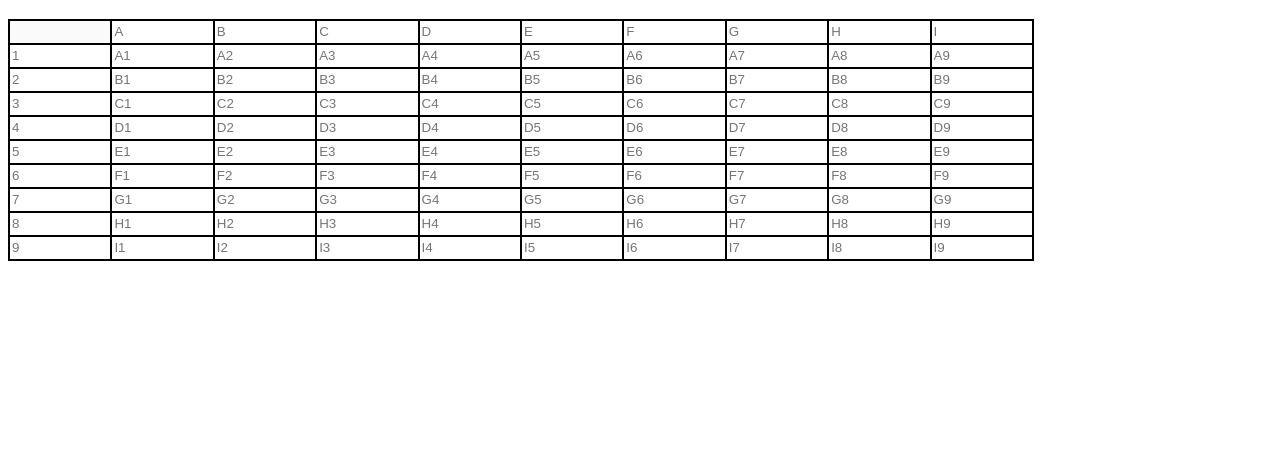
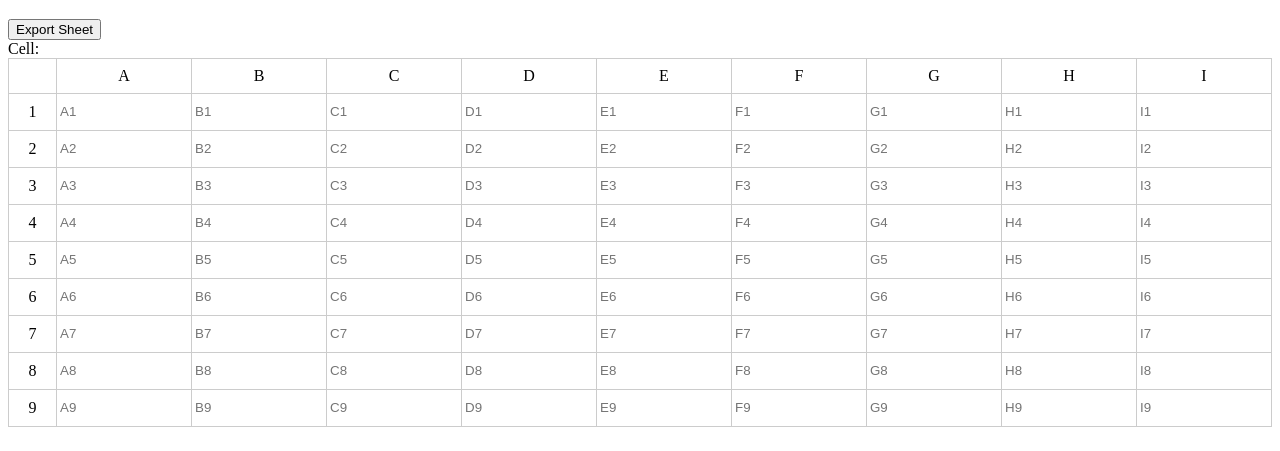
Before and after one commit to SwimmingRiver/goorm_spread_sheet, a plain HTML site: page index.html in a window 1280 px wide. Shown: the part 61-512 px from the top of the page. Drawn offline with Linux system fonts and the light colour scheme.

Commit message:
table 태그로 수정

```diff
--- a/index.html
+++ b/index.html
@@ -9,8 +9,9 @@
 </head>
 <body>
     <h1>Spread sheet</h1>
-    <div id="nav"></div>
-    <div id="table"></div>
+    <button id="button_excel" onclick="SaveExcel()">Export Sheet</button>
+    <div id="nav">Cell:</div>
+    <div id='spreadSheet''></div>
     <script src="./script.js"></script>
 </body>
 </html>
--- a/script.js
+++ b/script.js
@@ -1,50 +1,48 @@
-let table = document.querySelector('#table');
-const column = ['R','A','B','C','D','E','F','G','H','I'];
-const row = ['O',1,2,3,4,5,6,7,8,9];
-let tableValue ;
+const columns = ['A', 'B', 'C', 'D', 'E', 'F', 'G', 'H', 'I'];
+const rows = [1, 2, 3, 4, 5, 6, 7, 8, 9];
+
+let table = '<table class="spreadsheet-table">';
+
+table += '<tr><td></td>';
+for (let i = 0; i < columns.length; i++) {
+    table += `<td id='column${columns[i]}'>${columns[i]}</td>`;
+}
+table += '</tr>';
+
+for (let i = 0; i < rows.length; i++) {
+    table += '<tr>';
+    table += `<td id='row${rows[i]}'>${rows[i]}</td>`;
+    for (let j = 0; j < columns.length; j++) {
+        const cellId = `${columns[j]}${rows[i]}`;
+        table += `<td><input id="${cellId}" type="text" placeholder="${cellId}"></td>`;
+    }
+    table += '</tr>';
+}
+
+table += '</table>';
+
+document.querySelector('#spreadSheet').innerHTML = table;
+
+const spreadSheetElement = document.querySelector('#spreadSheet');
 
 
-    for(let i=0;i<row.length;i++){
-        for(let j=0;j<column.length;j++){
-            const TableElement = document.createElement('input');
+const inputElements = spreadSheetElement.querySelectorAll('input[type="text"]');
+inputElements.forEach((inputElement) => {
+    inputElement.addEventListener('focus', HighlightHandler);
+});
 
-            TableElement.id = `${column[i]}${row[j]}`;
-            TableElement.className = 'tableElement';
-            TableElement.placeholder=`${TableElement.id}`;
+function HighlightHandler(e) {
+    const cellId = e.target.id;
+    const focusColumn = cellId.charAt(0);
+    const focusRow = cellId.slice(1);
 
-            if(TableElement.placeholder.includes('R')){
-                TableElement.placeholder = column[j]
-                if(TableElement.placeholder==='O'){
-                    TableElement.placeholder=''
-                }
-            };
-            if(TableElement.placeholder.includes('O')){
-                TableElement.placeholder = row[i]
-            }
-            if(TableElement.placeholder==='R'){
-                TableElement.placeholder='';
-                TableElement.disabled=true;
-            }
-
-            TableElement.addEventListener('focus',HighlightHandler);
-            table.appendChild(TableElement);
-        }
-    }
+    const highlightedElements = document.querySelectorAll('.highlight');
+    highlightedElements.forEach(element => element.classList.remove('highlight'));
 
 
-    function HighlightHandler(e){
-        const cellId = e.target.id;
-        const focusColumn = cellId.charAt(0);
-        const focusRow = cellId.slice(1);
+    const firstRowCell = document.querySelector(`#row${focusRow}`);
+    firstRowCell.classList.add('highlight');
 
-        const cells = document.querySelectorAll('.tableElement');
-        cells.forEach(i => i.classList.remove('highlight'));
-
-
-        const rowCells = document.querySelectorAll(`input[id^='${focusColumn}'][id$='O']`);
-        rowCells.forEach(i => i.classList.add('highlight'));
-
-
-        const columnCells = document.querySelectorAll(`input[id^='R'][id$='${focusRow}']`);
-        columnCells.forEach(i => i.classList.add('highlight'));
-    }
+    const firstColumnCell = document.querySelector(`#column${focusColumn}`);
+    firstColumnCell.classList.add('highlight');
+}
--- a/styles.css
+++ b/styles.css
@@ -1,14 +1,21 @@
-#table{
-    border: solid 1px black;
-    width: 80vw;
-    display: grid;
-    grid-template-rows: 3vh 3vh 3vh 3vh 3vh 3vh 3vh 3vh 3vh 3vh;
-    grid-template-columns: 8vw 8vw 8vw 8vw 8vw 8vw 8vw 8vw 8vw 8vw;
+.spreadsheet-table {
+    border-collapse: collapse;
+    width: 100%;
 }
-.tableElement{
-    border: solid 1px black;
-    cursor: pointer;
+
+.spreadsheet-table th, .spreadsheet-table td {
+    border: 1px solid #ccc;
+
+    text-align: center;
+    width: 8vw;
+    height: 4vh;
 }
+
 .highlight{
     background-color: #91c6ec;
 }
+input{
+    border: none;
+    width: 10vw;
+    height: 4vh;
+}
```
